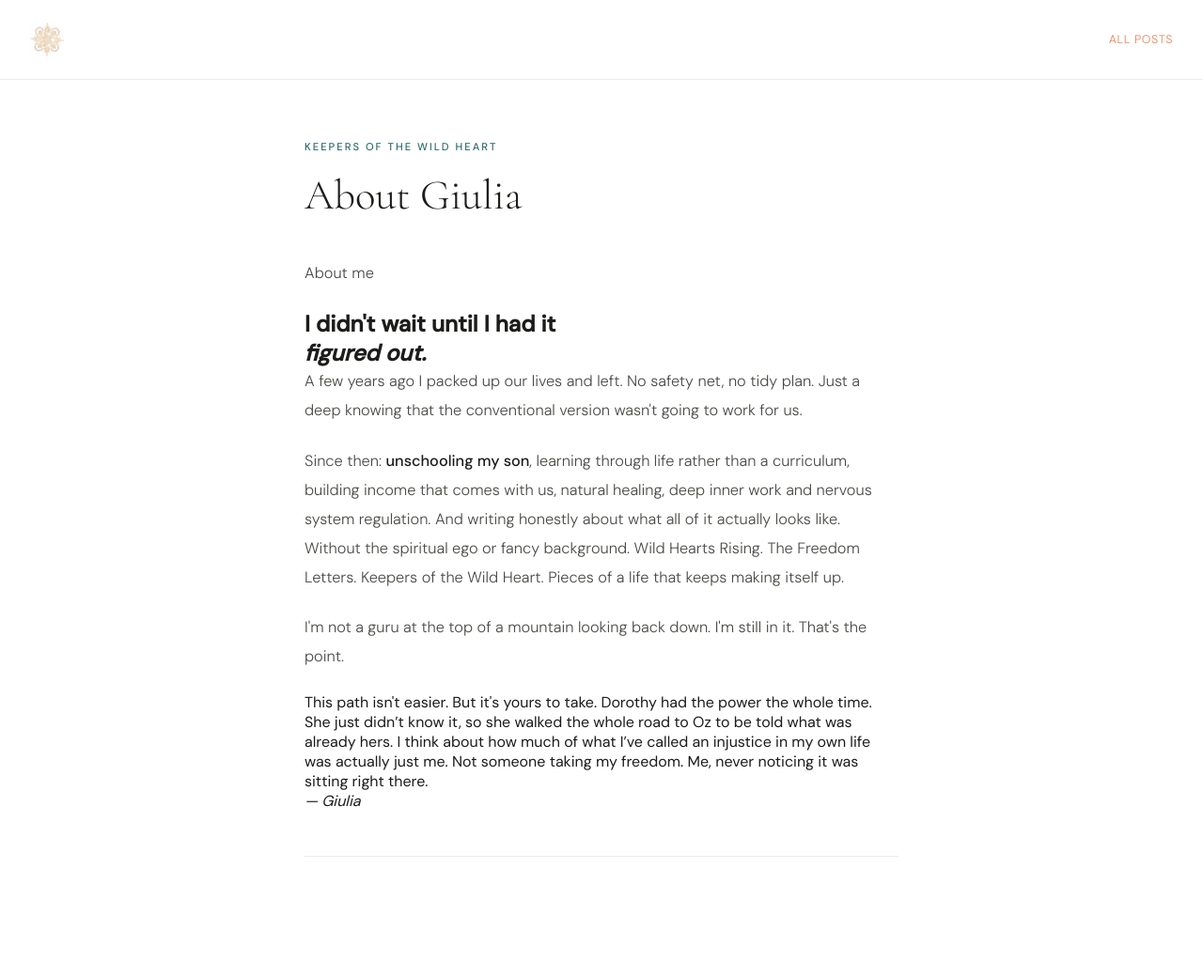
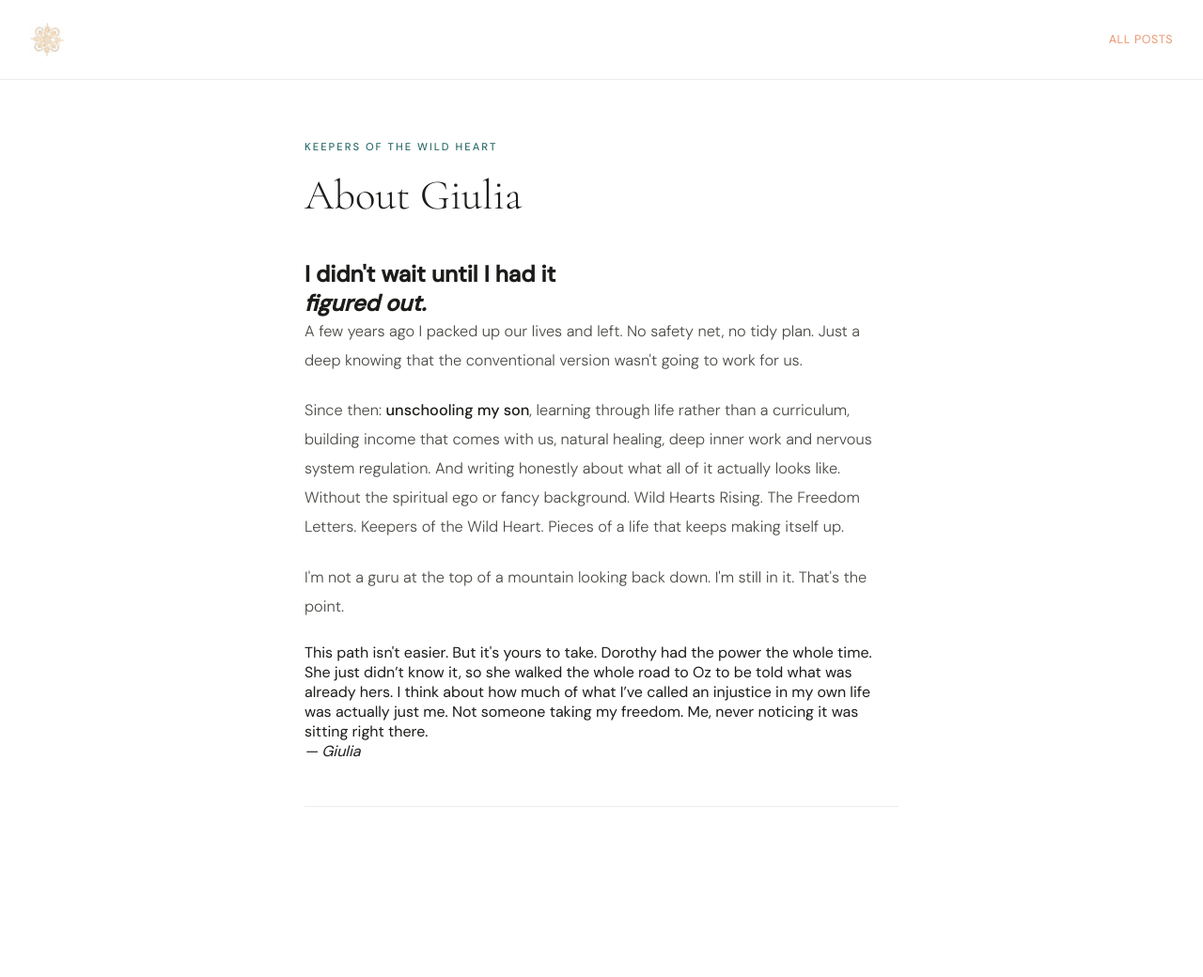
Before and after one commit to Blubell26/giuliapacciotti.com, a Jekyll site: the page built from about.md, in a window 1280 px wide. Shown: the whole page at 94% size. Built offline with Jekyll 4.4.1, drawn with Linux system fonts in a browser that asks for light colours; comment, search, counter and statistics services are not loaded; after the commit the page ends 987 px from its top, so only the background shows below that.

Commit message:
Update about.md

```diff
--- a/about.md
+++ b/about.md
@@ -6,7 +6,6 @@ title: About Giulia
 <section id="about">
       <div class="about-grid">
         <div class="about-body">
-          <p class="sec-label peach">About me</p>
           <h2 class="sec-h2">I didn't wait until I had it<br><em>figured out.</em></h2>
           <div class="sec-rule"></div>
           <p>A few years ago I packed up our lives and left. No safety net, no tidy plan. Just a deep knowing that the conventional version wasn't going to work for us.</p>
```
